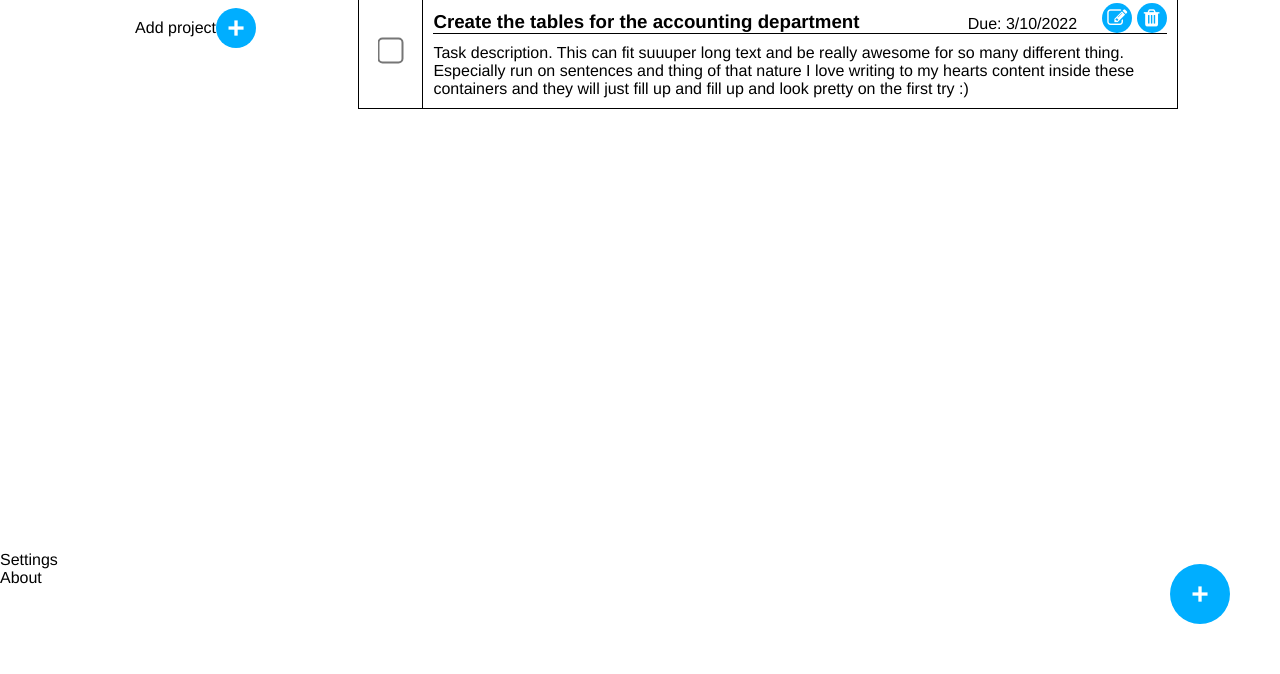
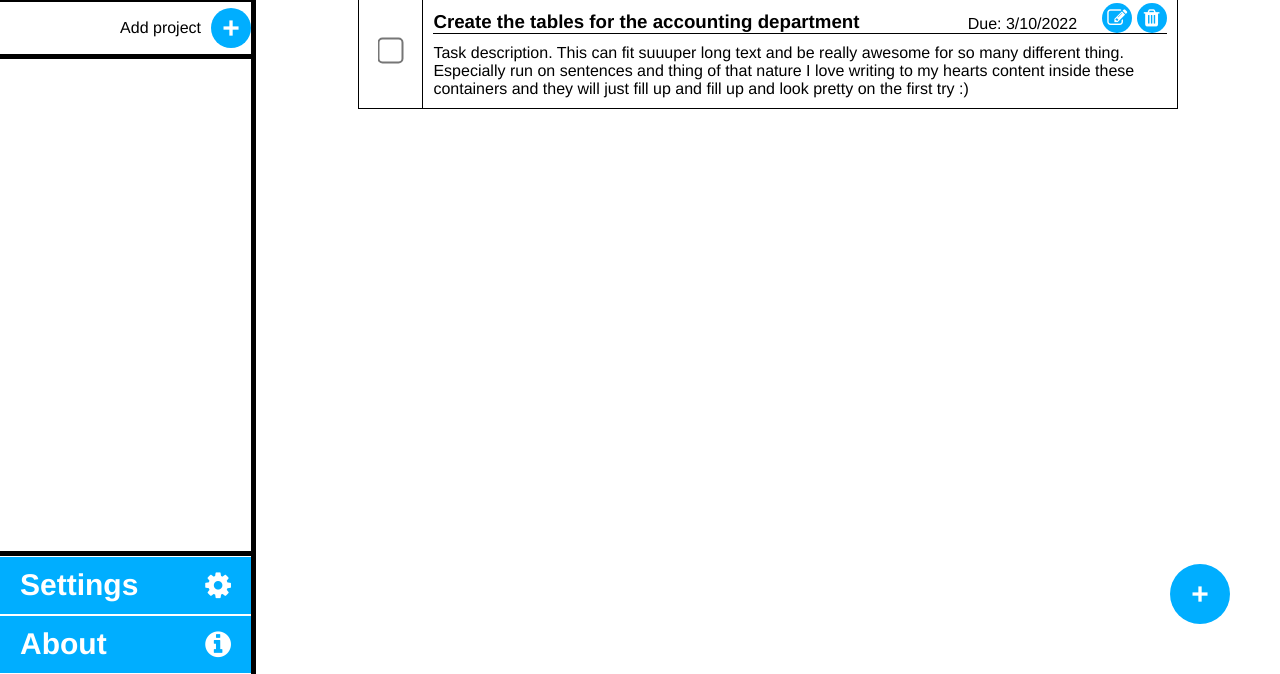
Before and after one commit to JoshGrainge/Todo-List, a website built with webpack: page dist/index.html in a window 1280 px wide. Shown: the part 126-800 px from the top of the page. Built offline with nearby package versions, Linux system fonts and the light colour scheme.

Commit message:
Page layout styling changes

```diff
--- a/dist/index.html
+++ b/dist/index.html
@@ -22,8 +22,10 @@
         </div>
         <div class="projects-panel"></div>
         <div class="settings-panel">
-          <div>Settings</div>
-          <div>About</div>
+          <button>Settings <i class="fa fa-cog"></i></button>
+          <button>About <i class="fa fa-info-circle"></i></button>
+          <!-- <div>Settings</div> -->
+          <!-- <div>About</div> -->
         </div>
       </div>
       <div class="content">
--- a/dist/style.css
+++ b/dist/style.css
@@ -8,7 +8,9 @@
   --button-hover-color: rgb(79, 199, 255);
   --button-click-color: rgb(0, 137, 201);
 
+  /* Update the colors here to use theme colors */
   --thin-border: 1px solid black;
+  --thick-border: 5px solid black;
 
   font-family: Helvetica, monospace, sans-serif;
 
@@ -57,12 +59,17 @@ button:active {
   display: grid;
   max-height: 100vh;
   grid-template-rows: 2fr 1fr 8fr 2fr;
+
+  border-right: var(--thick-border);
 }
 
 .add-button-container {
   display: flex;
   justify-content: flex-end;
   align-items: center;
+
+  border-top: var(--thick-border);
+  border-bottom: var(--thick-border);
 }
 
 .projects-panel {
@@ -171,6 +178,8 @@ button.task-button {
 #open-project-modal-btn {
   height: 40px;
   width: 40px;
+
+  margin-left: 10px;
 }
 
 /* Add project modal */
@@ -261,3 +270,22 @@ button.task-button {
 .add-task-modal {
   height: 300px;
 }
+
+/* Settings section */
+.settings-panel {
+  display: flex;
+  flex-direction: column;
+  justify-content: space-around;
+  align-items: flex-end;
+  border-top: var(--thick-border);
+}
+
+.settings-panel > button {
+  width: 100%;
+  height: 100%;
+  margin: 1px 0;
+  display: flex;
+  justify-content: space-between;
+  align-items: center;
+  padding: 0 20px;
+}
```
